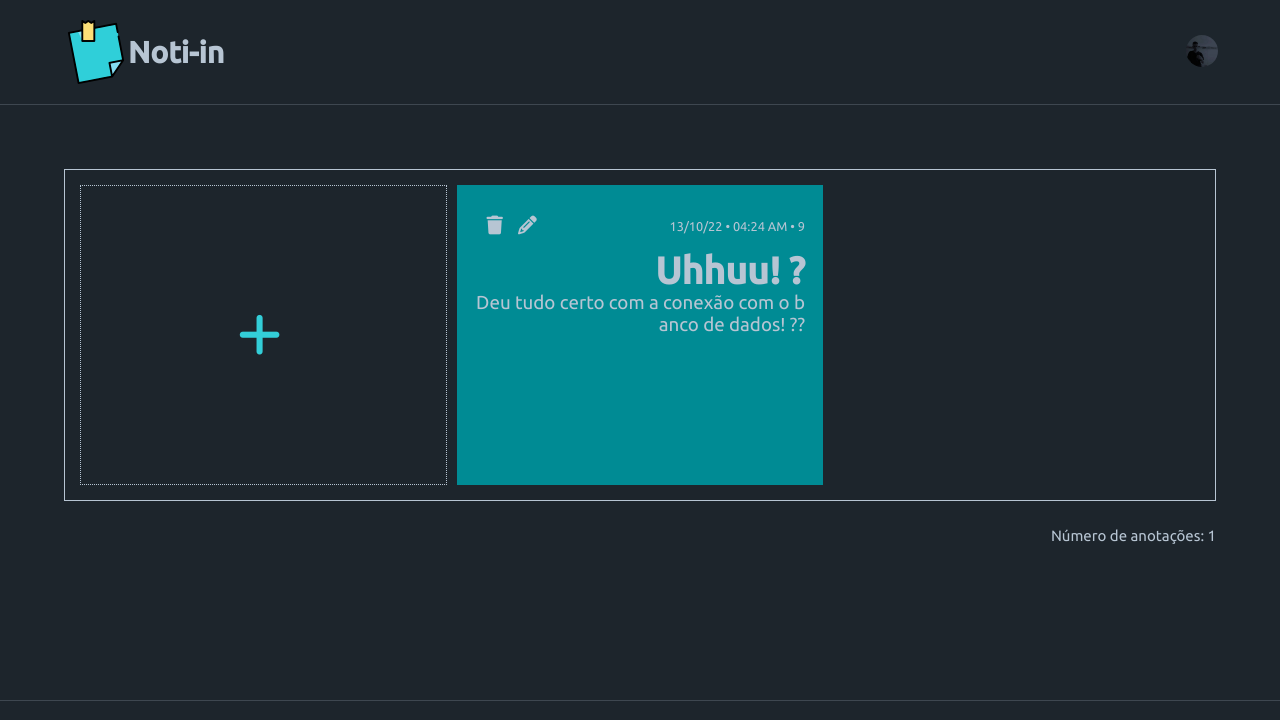
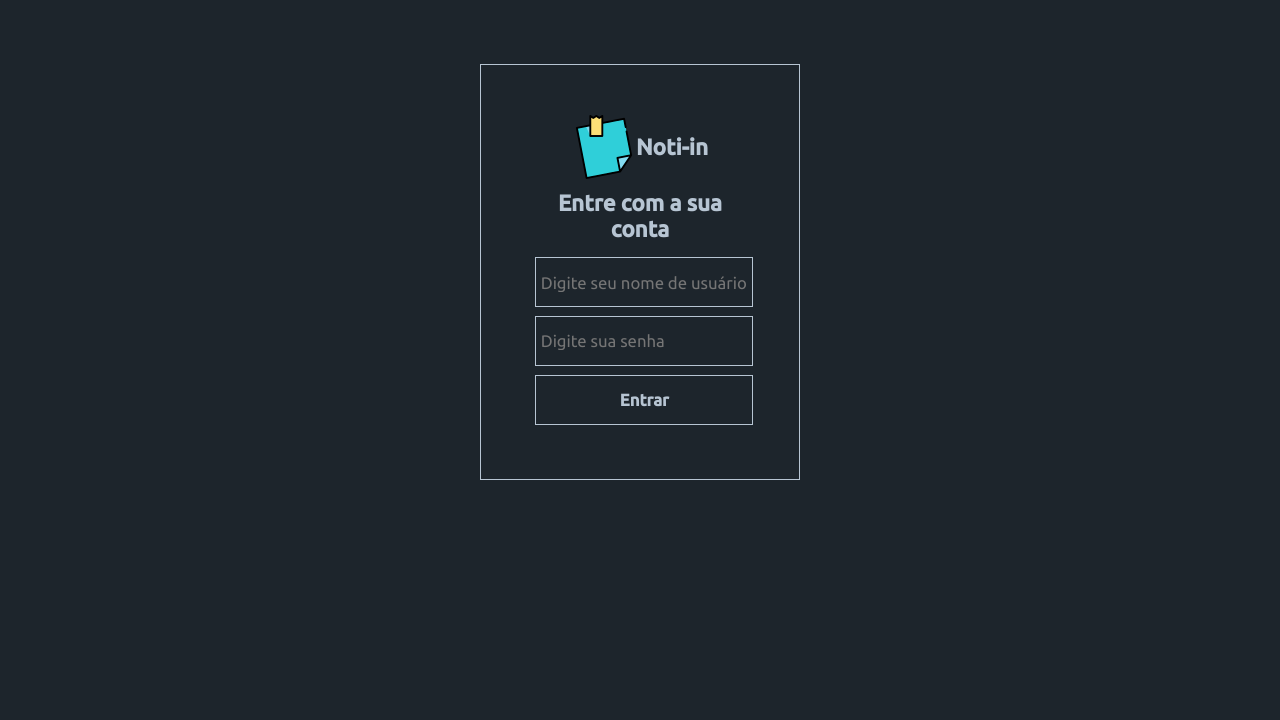
Before and after one commit to samuelsouzzza/Noti-in, a PHP site: page / in a window 1280 px wide. Shown: the top 720 px of the page. Run offline with PHP 8.4, Linux system fonts and the light colour scheme; data comes from the database, SQL or seed files in the repository; some libraries are stand-ins or nearby versions.

Commit message:
front login criado e redirecionado

```diff
--- /dev/null
+++ b/css/login-style.css
@@ -0,0 +1,44 @@
+@import url(style.css);
+
+.wrapper-login{
+    border: 1px solid var(--neutra1);
+    color: var(--neutra1);
+    width: 25%;
+    height: auto;
+    margin: 5% auto;
+    padding: 50px;
+    text-align: center;
+}
+.wrapper-login h2{
+    margin: 5%;
+}
+.logo-wrapper-login{
+    display: flex;
+    align-items: center;
+    justify-content: center;
+    margin-bottom: 5%;
+}
+.txt-login, .btn-login-entrar{
+    width: 100%;
+    height: 50px;
+    margin: 2%;
+    font-size: 1.115rem;
+    padding: 2%;
+    color: var(--neutra1);
+
+}
+.txt-login{
+    background-color: var(--fundo-principal);
+    border: 1px solid var(--neutra1);
+}
+.btn-login-entrar{
+    background-color: var(--fundo-principal);
+    border: 1px solid var(--neutra1);
+    font-weight: bold;
+    transition: 0.5s;
+}
+.btn-login-entrar:hover{
+    background-color: var(--primaria2);
+    border: 0;
+    color: var(--fundo-principal);
+}
--- a/css/style.css
+++ b/css/style.css
@@ -55,6 +55,9 @@ a, a:visited{
 }
 header a:hover{
     color: var(--primaria2);
+}
+.btn-logout a:hover{
+    color: var(--fundo-principal);
 }
 header{
     display: flex;
--- a/index.php
+++ b/home.php
@@ -33,7 +33,7 @@ include('db/connection.php');
                   <li><a href="https://github.com/samuelsouzzza/bloco-de-notas.git" target="blank"><i class="fa fa-github"></i> Abrir no GitHub</a></li>
                   <hr>
                   <li><button class="btn-options">Opções</button></li>
-                  <li><button class="btn-logout">Sair</button></li>
+                  <li><button class="btn-logout"><a href="index.html">Sair</a></button></li>
                </ul>
             </div>
             <img src="imgs/Perfil.jpg" class="img-perfil" alt="foto-de-perfil">
--- /dev/null
+++ b/index.html
@@ -0,0 +1,30 @@
+<!DOCTYPE html>
+<html lang="pt-br" class="theme-dark">
+    <head>
+        <meta http-equiv="Content-Type" content="text/html;charset=UTF-8">
+        <meta http-equiv="X-UA-Compatible" content="IE=edge">
+        <meta name="viewport" content="width=device-width, initial-scale=1.0">
+        <link rel="stylesheet" type="text/css" href="css/login-style.css">
+        <link rel="shortcut icon" href="imgs/ico/favicon.ico" type="image/x-icon">
+        <!-- <a href="https://www.flaticon.com/br/icones-gratis/nota" title="nota ícones">Nota ícones criados por Freepik - Flaticon</a> -->
+        <link rel="preconnect" href="https://fonts.googleapis.com">
+        <link rel="preconnect" href="https://fonts.gstatic.com" crossorigin>
+        <link href="https://fonts.googleapis.com/css2?family=Ubuntu:wght@300;400;500&display=swap" rel="stylesheet">
+        <title>Noti-in | Entre com a sua conta</title>
+    </head>
+<body>
+    <section class="wrapper-login">
+        <form method="post" action="home.php">
+            <div class="logo-wrapper-login">
+                <img src="imgs/ico/bloco-de-anotacoes.png" alt="Logo-principal">
+                <h1>Noti-in</h1>
+            </div>
+            <h2>Entre com a sua conta</h2>
+            <input class="txt-login" type="text" placeholder="Digite seu nome de usuário">
+            <input class="txt-login" type="password" placeholder="Digite sua senha">
+            <input class="btn-login-entrar" type="submit" value="Entrar">
+        </form>
+    </section>
+<script src="js/script.js"></script>
+</body>
+</html>
--- a/php/delete.php
+++ b/php/delete.php
@@ -6,5 +6,5 @@
     $line = "DELETE FROM anotacoes WHERE id_notas = $del_item_id";
     $query = mysqli_query($connect, $line);
 
-    header('location: ../index.php');
+    header('location: ../home.php');
 ?>
--- a/php/insert.php
+++ b/php/insert.php
@@ -10,7 +10,7 @@ $query = "INSERT INTO anotacoes (titulo_notas, descricao_notas, data_notas, hora
 mysqli_query($connect,$query);
 
 
-header('location: ../index.php');
+header('location: ../home.php');
 
 
 ?>
--- a/php/update.php
+++ b/php/update.php
@@ -10,5 +10,5 @@ $line = "UPDATE anotacoes SET titulo_notas = '$novoTitulo', descricao_notas = '$
 echo $line;
 mysqli_query($connect, $line);
 
-header('location: ../index.php');
+header('location: ../home.php');
 ?>
```
